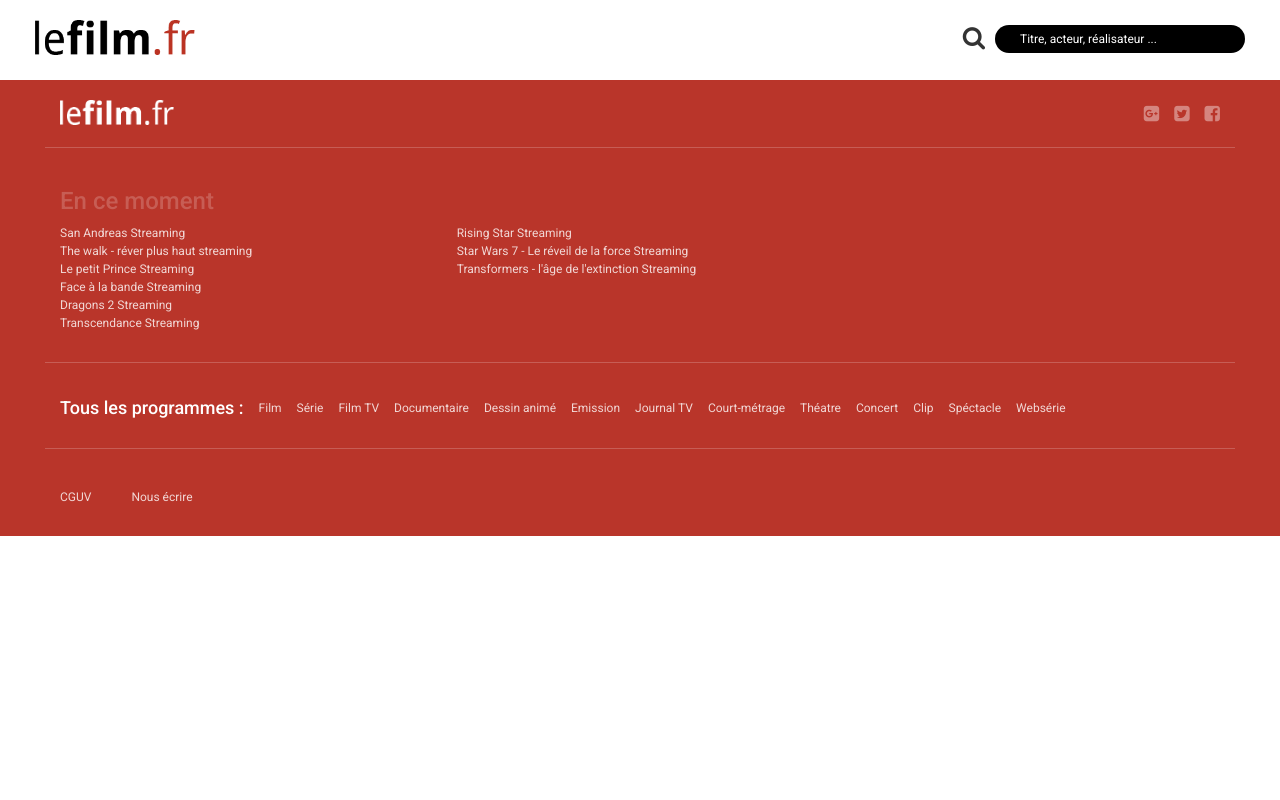
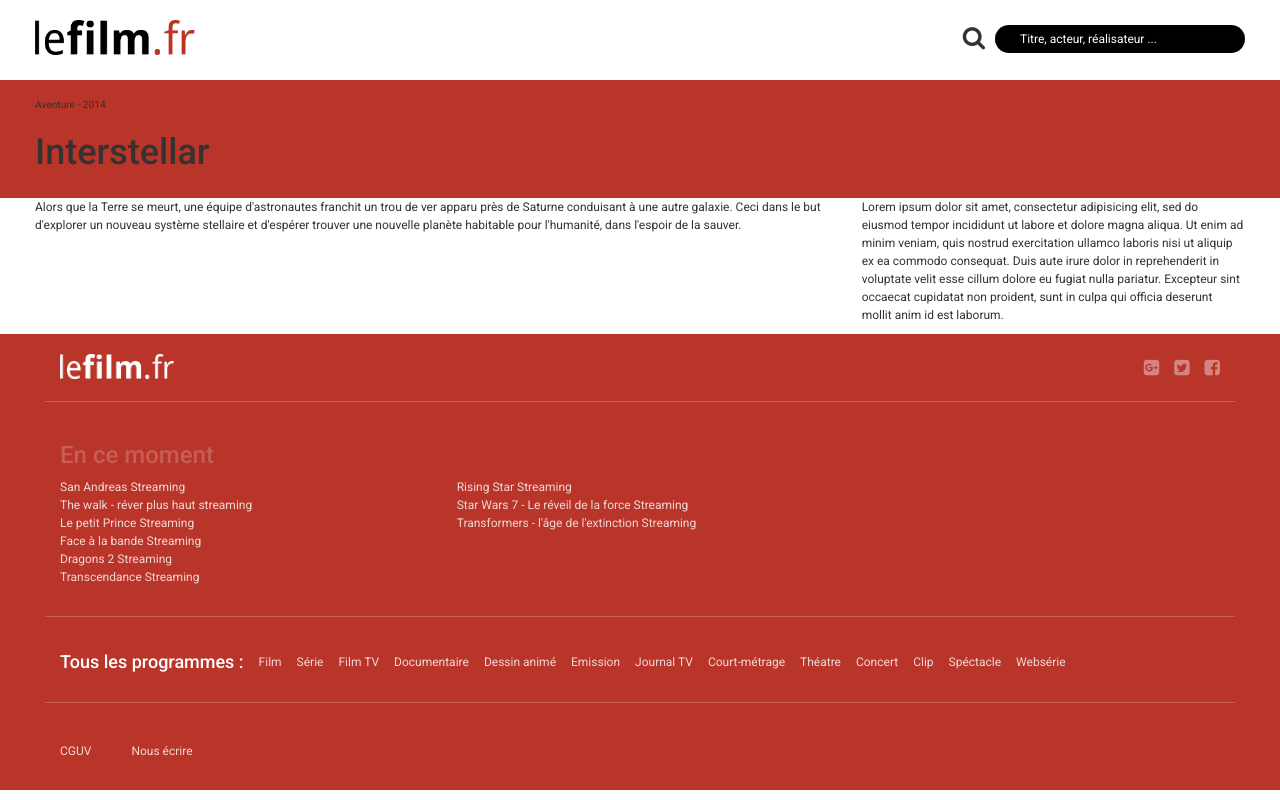
Before and after one commit to digin-project/lefilm, a PHP site: page /film/interstellar.php in a window 1280 px wide. Run offline with PHP 8.4, Linux system fonts and the light colour scheme; some libraries are stand-ins or nearby versions.

Commit message:
fezihfzei

```diff
--- a/film/interstellar.php
+++ b/film/interstellar.php
@@ -6,9 +6,29 @@
         require "../helper/fragments/head.php";
     ?>
     <body>
+
         <header>
             <?php require "../helper/fragments/top-header.php"; ?>
+            <nav class="sub-nav">
+                <div class="container-fluid">
+                    <small>Aventure - 2014</small>
+                    <h1>Interstellar</h1>
+                </div>
+            </nav>
         </header>
+
+        <div class="container-fluid">
+            <div class="row">
+                <div class="col-lg-8">
+                    <p>Alors que la Terre se meurt, une équipe d'astronautes franchit un trou de ver apparu près de Saturne conduisant à une autre galaxie. Ceci dans le but d'explorer un nouveau système stellaire et d'espérer trouver une nouvelle planète habitable pour l'humanité, dans l'espoir de la sauver.</p>
+                </div>
+                <div class="col-lg-4">
+                    <p>Lorem ipsum dolor sit amet, consectetur adipisicing elit, sed do eiusmod tempor incididunt ut labore et dolore magna aliqua. Ut enim ad minim veniam, quis nostrud exercitation ullamco laboris nisi ut aliquip ex ea commodo consequat. Duis aute irure dolor in reprehenderit in voluptate velit esse cillum dolore eu fugiat nulla pariatur. Excepteur sint occaecat cupidatat non proident, sunt in culpa qui officia deserunt mollit anim id est laborum.</p>
+                </div>
+            </div>
+        </div>
+
         <?php require "../helper/fragments/footer.php"; ?>
+        <?php require "../helper/fragments/script.php"; ?>
     </body>
 </html>
--- /dev/null
+++ b/helper/fragments/script.php
@@ -0,0 +1,21 @@
+<script>
+    (function(i,s,o,g,r,a,m){i['GoogleAnalyticsObject']=r;i[r]=i[r]||function(){
+    (i[r].q=i[r].q||[]).push(arguments)},i[r].l=1*new Date();a=s.createElement(o),
+    m=s.getElementsByTagName(o)[0];a.async=1;a.src=g;m.parentNode.insertBefore(a,m)
+    })(window,document,'script','http//www.google-analytics.com/analytics.js','ga');
+
+    ga('create', 'UA-XXXXX-X');
+    ga('send', 'pageview');
+</script>
+<!-- LIBRARIES -->
+<script src="https://cdnjs.cloudflare.com/ajax/libs/jquery/3.0.0-alpha1/jquery.min.js"></script>
+<script src="libraries/bootstrap/js/bootstrap.min.js"></script>
+<script src="https://cdnjs.cloudflare.com/ajax/libs/fastclick/1.0.6/fastclick.min.js"></script>
+<script type="text/javascript">
+if ('addEventListener' in document) {
+    document.addEventListener('DOMContentLoaded', function() {
+        FastClick.attach(document.body);
+    }, false);
+}
+</script>
+<script src="scripts/app.min.js"></script>
```
Also changed, not shown: index.php (+1 -23 lines).
